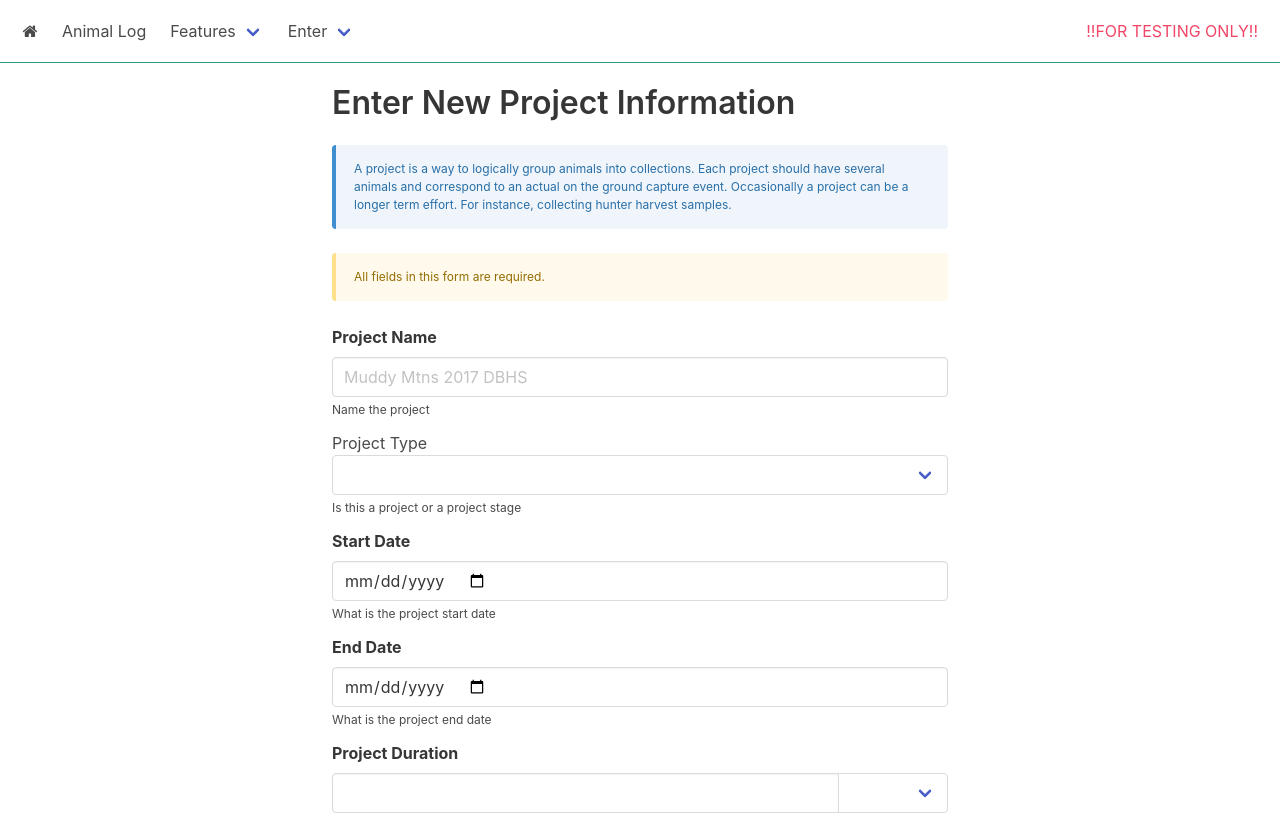
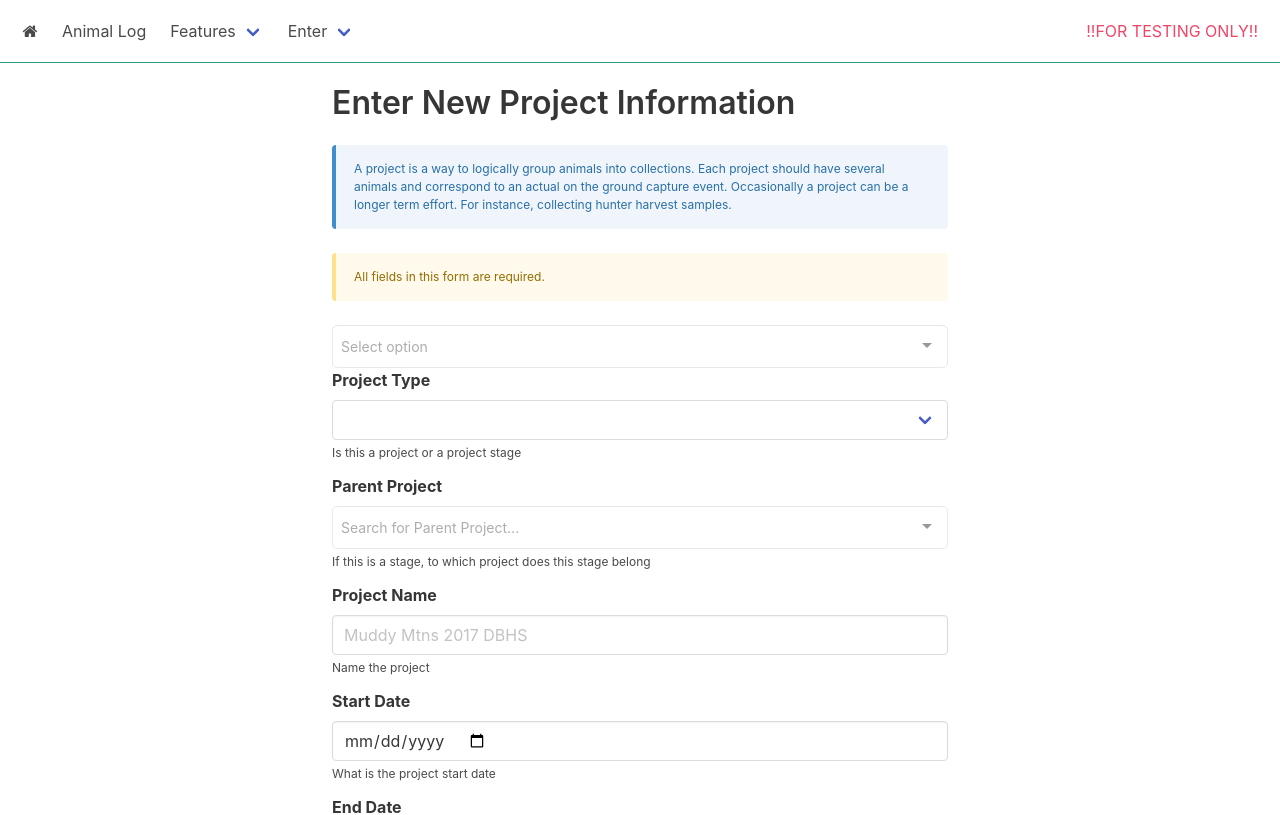
Before and after one commit to oss-wec/wisdm, a Vue app: page /projects/new in a window 1280 px wide. Shown: the top 815 px of the page. Built offline with nearby package versions, Linux system fonts and the light colour scheme.

Commit message:
#17 parent project dropdown

```diff
--- a/package.json
+++ b/package.json
@@ -22,6 +22,7 @@
     "vue": "^2.3.3",
     "vue-multiselect": "^2.0.2",
     "vue-router": "^2.6.0",
+    "vue-select": "^2.2.0",
     "vuex": "^2.3.1"
   },
   "devDependencies": {
--- a/src/components/NewProject.vue
+++ b/src/components/NewProject.vue
@@ -18,22 +18,13 @@
               </div>
             </div>
           <!-- </section> -->
+          <Multiselect
+              v-model="selected"
+              :options="options"
+          />
 
           <div class="field">
-            <label class="label">Project Name</label>
-            <div class="control">
-              <input type="text" class="input" placeholder="Muddy Mtns 2017 DBHS" name="name"
-                     v-validate="'required'"
-                     :class="{ 'is-danger': errors.has('name') }"
-                     v-model="model.proj_name"
-                     >
-            </div>
-            <p class="help">Name the project</p>
-            <p v-show="errors.has('name')" class="help is-danger">Project Name is required</p>
-          </div>
-
-          <div class="field">
-            <label>Project Type</label>
+            <label class="label">Project Type</label>
             <div class="control">
               <div class="select is-fullwidth" :class="{ 'is-danger': errors.has('type') }">
                 <select name="type"
@@ -48,6 +39,33 @@
             </div>
             <p class="help">Is this a project or a project stage</p>
             <p class="help is-danger" v-show="errors.has('type')">PROJECT TYPE IS REQUIRED</p>
+          </div>
+
+          <div class="field">
+            <label class="label">Parent Project</label>
+            <div class="control">
+              <div class="is-fullwidth" :class="{ 'is-danger': errors.has('parent') }">
+                <Multiselect
+                      v-model="model.parent"
+                      :options="options"
+                      placeholder="Search for Parent Project..."
+                />
+              </div>
+            </div>
+            <p class="help">If this is a stage, to which project does this stage belong</p>
+          </div>
+
+          <div class="field">
+            <label class="label">Project Name</label>
+            <div class="control">
+              <input type="text" class="input" placeholder="Muddy Mtns 2017 DBHS" name="name"
+                     v-validate="'required'"
+                     :class="{ 'is-danger': errors.has('name') }"
+                     v-model="model.proj_name"
+                     >
+            </div>
+            <p class="help">Name the project</p>
+            <p v-show="errors.has('name')" class="help is-danger">Project Name is required</p>
           </div>
 
           <div class="field">
@@ -130,8 +148,8 @@
             <button class="button is-info is-medium is-outlined is-fullwidth"
                     :class="{ 'is-loading': submitting }"
                     @click.prevent="submit">Submit Project</button>
-            <pre><code>{{ $data }}</code></pre>
           </div>
+          <pre><code>{{ $data }}</code></pre>
         </form>
 
       </div>
@@ -140,19 +158,26 @@
 </template>
 
 <script>
+// import { vSelect } from 'vue-select'
+import Multiselect from 'vue-multiselect'
 import { createProject } from '../api'
 import router from '../router'
 
 export default {
+  components: { Multiselect },
+
   data () {
     return {
+      selected: '',
+      options: ['opt 1', 'opt 2', 'opt3'],
       model: {
         proj_name: null,
         proj_type: '',
+        parent: '',
         start_date: null,
         end_date: null,
         duration: null,
-        time_frame: '',
+        time_frame: 'years',
         desc: null,
         location: null
       },
@@ -196,6 +221,7 @@ export default {
 }
 </script>
 
+<style src="vue-multiselect/dist/vue-multiselect.min.css"></style>
 <style lang="css" scoped>
   .columns {
     margin: 10px 0;
```
Also changed, not shown: 1 other file (tests, documents, lock files or other folders).
